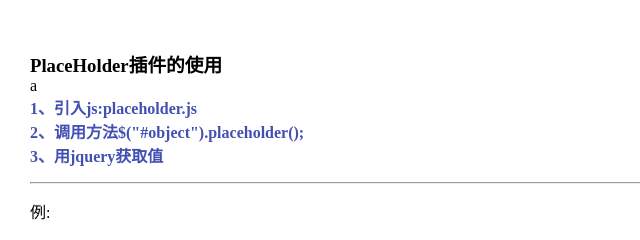
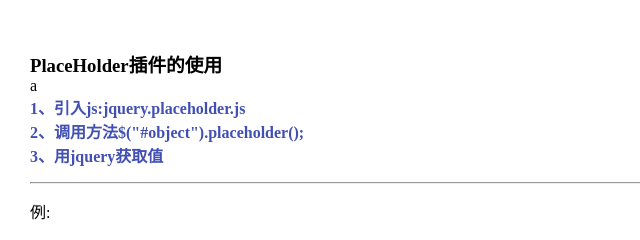
Before and after one commit to poohlaha/JS-Plugin, a plain HTML site: page placeholder/placeholder.html in a window 1280 px wide. Shown: the top 240 px of the page, 0-640 px from the left. Drawn offline with nearby package versions, Linux system fonts and the light colour scheme.

Commit message:
Update placeholder.html

```diff
--- a/placeholder/placeholder.html
+++ b/placeholder/placeholder.html
@@ -4,7 +4,7 @@
     <meta charset="UTF-8">
     <title></title>
     <script type="text/javascript" src="../jquery-1.7.min.js"></script>
-    <script type="text/javascript" src="placeholder.js"></script>
+    <script type="text/javascript" src="jquery.placeholder.js"></script>
     <style>
         *{margin:0;padding:0}ul{list-style:none;margin-bottom:15px}h3{margin-top:50px}body{margin-left:30px}ul li{color:#4250b3;font-weight:600}hr{margin-bottom:15px}input,textarea{margin-top:20px}input[type="button"]{padding:5px}
     </style>
@@ -17,7 +17,7 @@
 <body>
         <h3>PlaceHolder插件的使用</h3>
         <ul>a
-            <li>1、引入js:placeholder.js</li>
+            <li>1、引入js:jquery.placeholder.js</li>
             <li>2、调用方法$("#object").placeholder();</li>
             <li>3、用jquery获取值</li>
         </ul>
```
